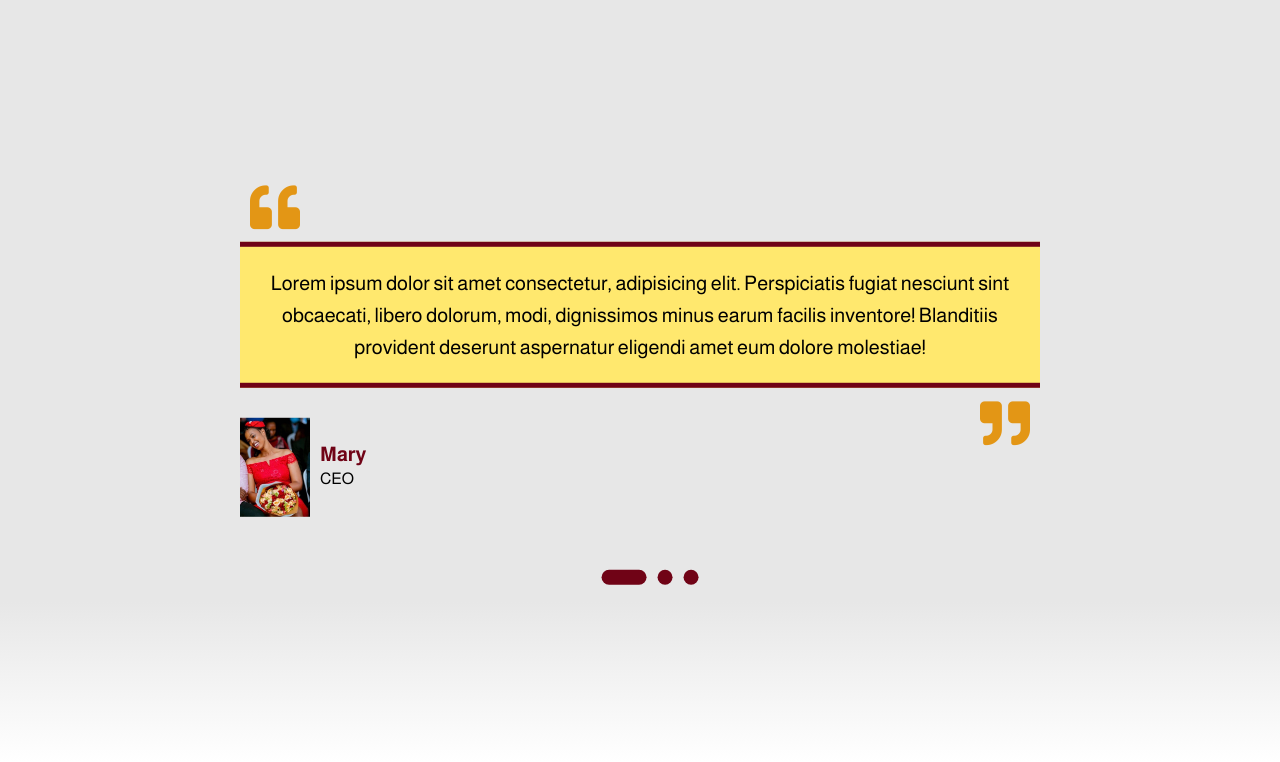
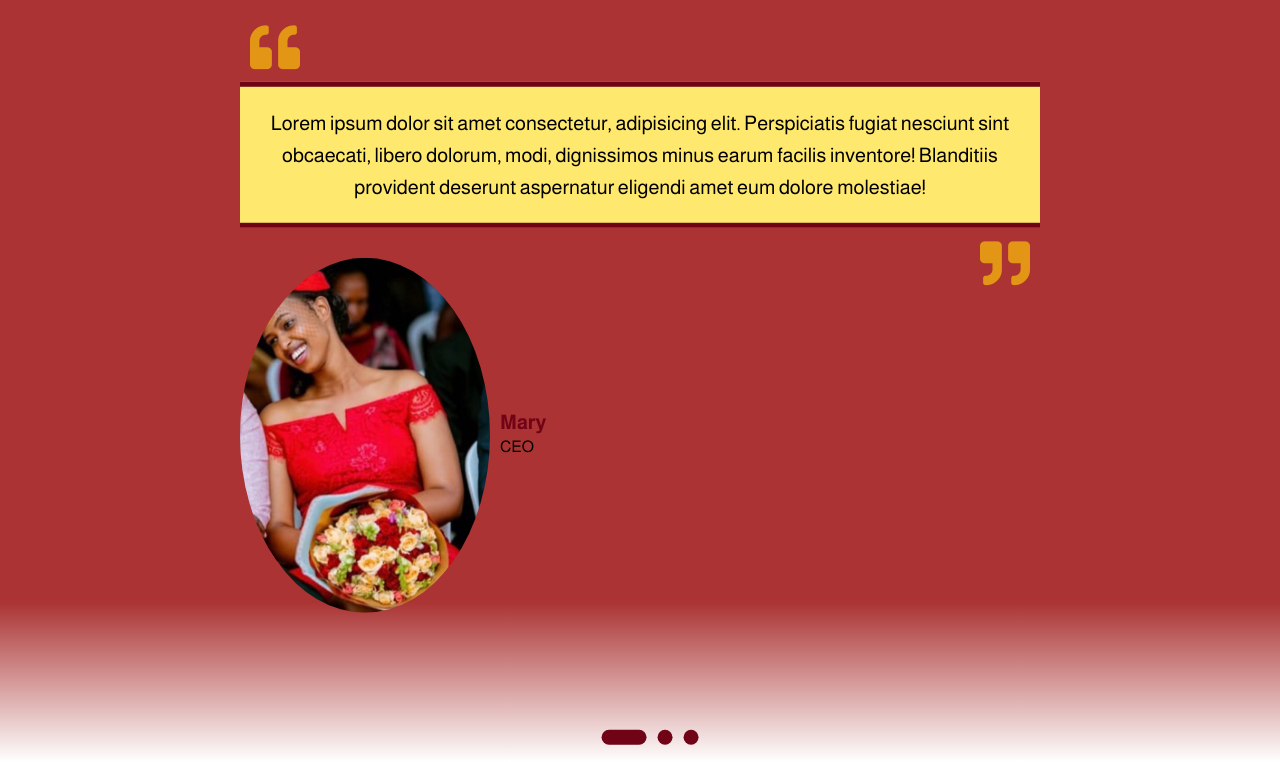
Before and after one commit to Nancy-Sabrina-Ishimwe/Nancy-Individual-Assignment, a plain HTML site: page testimonial slider/test.html in a window 1280 px wide. Shown: the part 38-800 px from the top of the page. Drawn offline with Linux system fonts and the light colour scheme.

Commit message:
colors modification

```diff
--- a/testimonial slider/css/test.css
+++ b/testimonial slider/css/test.css
@@ -6,7 +6,7 @@ body {
     font-family: 'Almarai', sans-serif;
     width: 100vw;
     height: 100vh;
-    background-image: linear-gradient(to bottom, #e7e7e7 80%, #fff);
+    background-image: linear-gradient(to bottom, #ab3333 80%, #fff);
 
 }
 .container {
@@ -48,7 +48,8 @@ body {
     margin-top: 30px;
 }
 .client img {
-    width: 70px;
+    width: 250px;
+    border-radius: 50%;
 }
 .client p {
     padding: 5px 10px;
```
